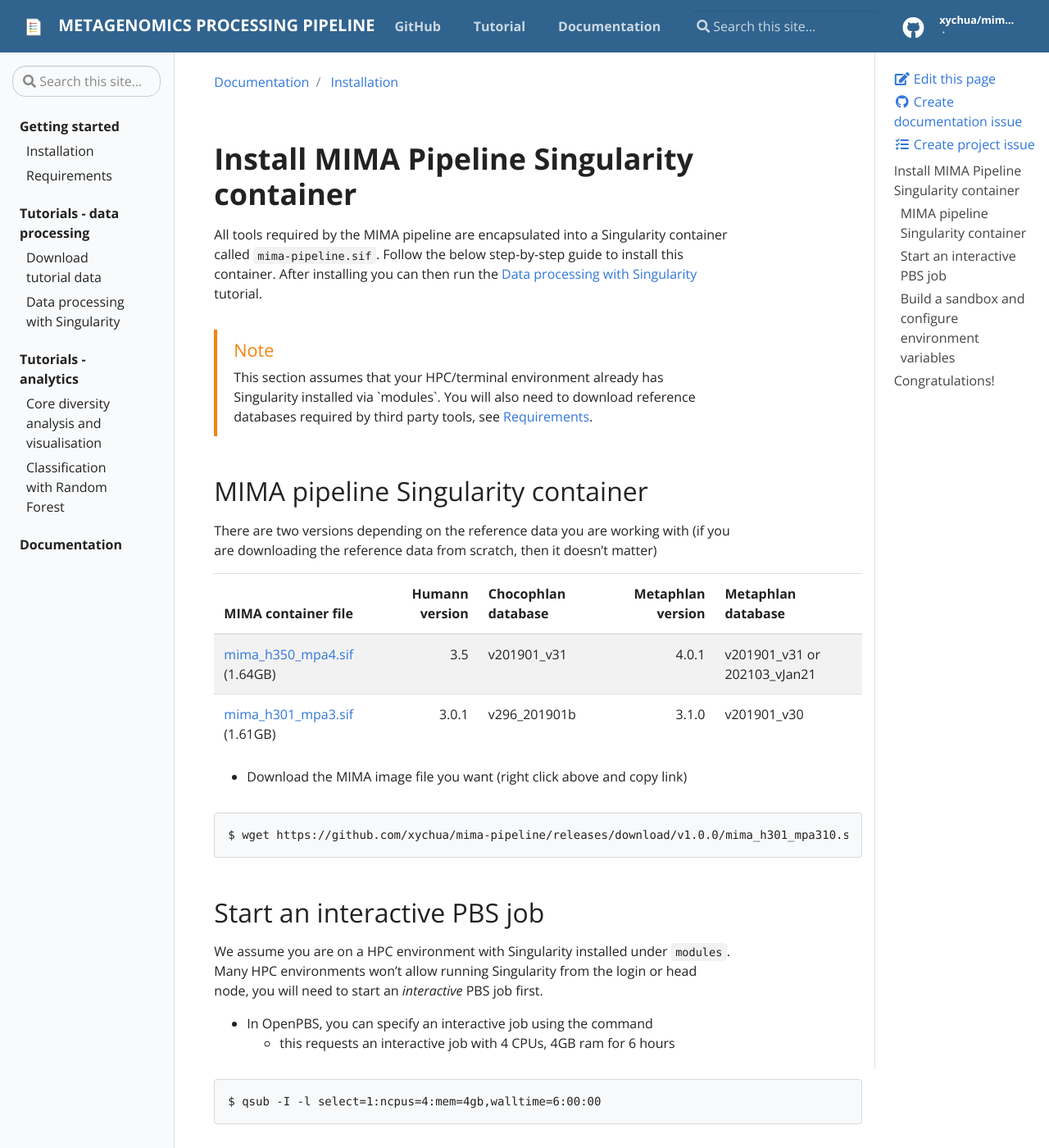
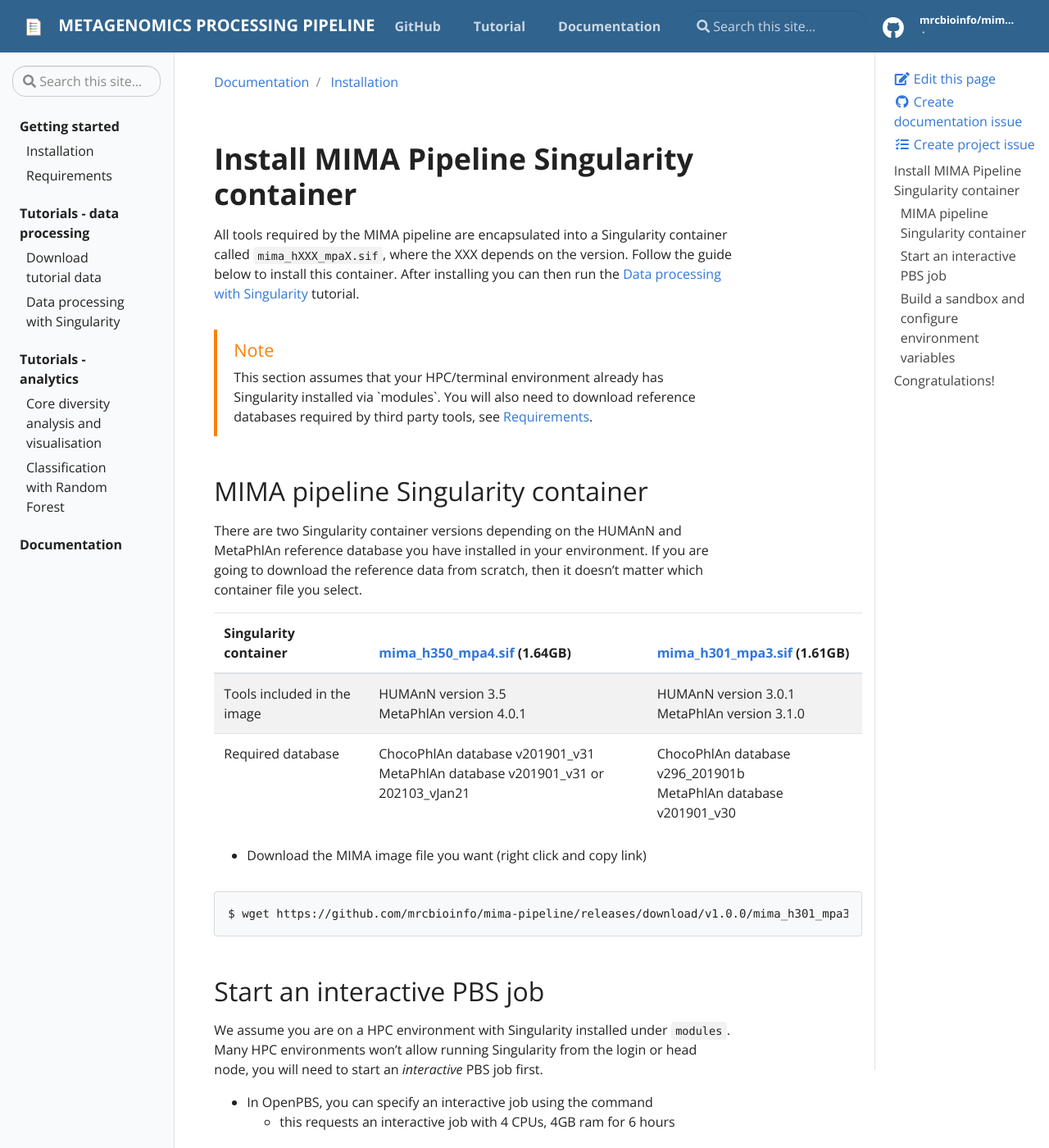
Before and after one commit to mrcbioinfo/mima-pipeline, a Jekyll site: the page built from docs/_docs/installation.md, in a window 1280 px wide and 1400 px high. Shown: the whole window at 82% size. Built offline with Jekyll 4.4.1, drawn with Linux system fonts in a browser that asks for light colours; some of the changed text lies outside the part shown.

Commit message:
update links after ownership transfer

````diff
--- a/docs/_config.yml
+++ b/docs/_config.yml
@@ -24,14 +24,14 @@ description: > # this means to ignore newlines until "baseurl:"
 baseurl: "/mima-pipeline" # the subpath of your site, e.g. /blog
 
 # This is mostly for testing
-domain: xychua.github.io
-url: "https://xychua.github.io" # the base hostname & protocol for your site
+domain: mrcbioinfo.github.io
+url: "https://mrcbioinfo.github.io" # the base hostname & protocol for your site
 
 # Social (First three Required)
-repo: "https://github.com/xychua/mima-pipeline"
-github_user: "xychua"
+repo: "https://github.com/mrcbioinfo/mima-pipeline"
+github_user: "mrcbioinfo"
 github_repo: "mima-pipeline"
-github_branch: "master"
+github_branch: "master/docs"
 
 # Optional
 #twitter: vsoch
--- a/docs/_docs/installation.md
+++ b/docs/_docs/installation.md
@@ -4,7 +4,7 @@ title: Installation
 
 # Install MIMA Pipeline Singularity container
 
-All tools required by the MIMA pipeline are encapsulated into a Singularity container called `mima-pipeline.sif`. Follow the below step-by-step guide to install this container. After installing you can then run the [Data processing with Singularity](tutorials/tutorial-with-singularity) tutorial.
+All tools required by the MIMA pipeline are encapsulated into a Singularity container called `mima_hXXX_mpaX.sif`, where the XXX depends on the version. Follow the guide below to install this container. After installing you can then run the [Data processing with Singularity](tutorials/tutorial-with-singularity) tutorial.
 
 {% capture environment_note %}
 This section assumes that your HPC/terminal environment already has Singularity installed via `modules`. You will also need to download reference databases required by third party tools, see <a href="requirements">Requirements</a>.
@@ -15,17 +15,18 @@ This section assumes that your HPC/terminal environment already has Singularity
 
 ## MIMA pipeline Singularity container
 
-There are two versions depending on the reference data you are working with (if you are downloading the reference data from scratch, then it doesn't matter)
+There are two Singularity container versions depending on the HUMAnN and MetaPhlAn reference database you have installed in your environment. If you are going to download the reference data from scratch, then it doesn't matter which container file you select.
 
-| MIMA container file | Humann version | Chocophlan database | Metaphlan version | Metaphlan database|
-|---------------------|---------------:|---------------------|------------------:|-------------------|
-| [mima_h350_mpa4.sif](https://github.com/xychua/mima-pipeline/releases/download/v1.0.0/mima_h350_mpa401.sif){:target="_blank"} (1.64GB)  | 3.5            | v201901_v31         | 4.0.1             | v201901_v31 or 202103_vJan21 |
-| [mima_h301_mpa3.sif](https://github.com/xychua/mima-pipeline/releases/download/v1.0.0/mima_h301_mpa310.sif){:target="_blank"} (1.61GB)  | 3.0.1          | v296_201901b        | 3.1.0             | v201901_v30       |
+| Singularity container | [mima_h350_mpa4.sif](https://github.com/mrcbioinfo/mima-pipeline/releases/download/v1.0.0/mima_h350_mpa401.sif){:target="_blank"} (1.64GB) | [mima_h301_mpa3.sif](https://github.com/mrcbioinfo/mima-pipeline/releases/download/v1.0.0/mima_h301_mpa310.sif){:target="_blank"} (1.61GB) |
+|-----------------------|-------------------------------|-----------------------------|
+| Tools included in the image | HUMAnN version 3.5<br/> MetaPhlAn version 4.0.1 | HUMAnN version 3.0.1<br/> MetaPhlAn version 3.1.0 |
+| Required database | ChocoPhlAn database v201901_v31<br/> MetaPhlAn database v201901_v31 or 202103_vJan21 | ChocoPhlAn database v296_201901b<br/> MetaPhlAn database v201901_v30 |
 
-- Download the MIMA image file you want (right click above and copy link)
+
+- Download the MIMA image file you want (right click and copy link)
 
 ```
-$ wget https://github.com/xychua/mima-pipeline/releases/download/v1.0.0/mima_h301_mpa310.sif
+$ wget https://github.com/mrcbioinfo/mima-pipeline/releases/download/v1.0.0/mima_h301_mpa310.sif
 ```
 
 ## Start an interactive PBS job
@@ -136,6 +137,8 @@ The `mima_h350_mpa4.sif` image should return the lines `humann v3.5` and `MetaPh
 
 # Congratulations!
 
+If you don't already have the required reference databases installed in your environment, then refer to the [Requirements](requirements) page.
+
 Now you're ready to start the [Data processing with Singularity](tutorials/tutorial-with-singularity) tutorial
 
 {% capture singularity_bind %}
````
Also changed, not shown: docs/_docs/tutorials/classification-random-forest.md (+2 -2 lines), docs/_docs/tutorials/core-diversity-analysis-visualisation.md (+2 -2 lines), docs/_docs/tutorials/download-tutorial-data.md (+2 -2 lines), docs/_docs/tutorials/tutorial-with-singularity.md (+1 -1 lines).
